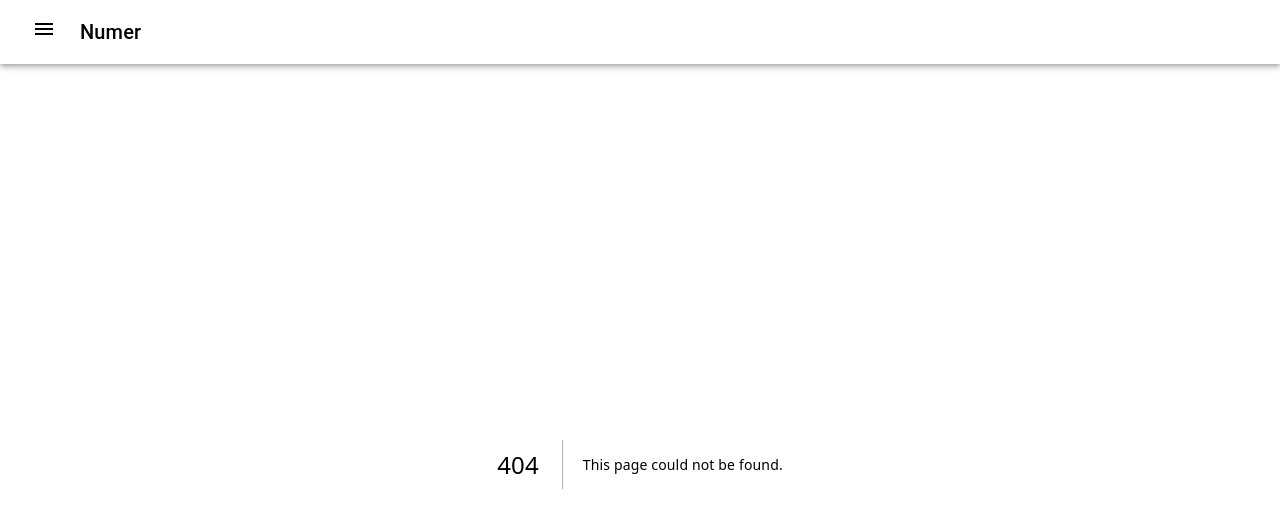
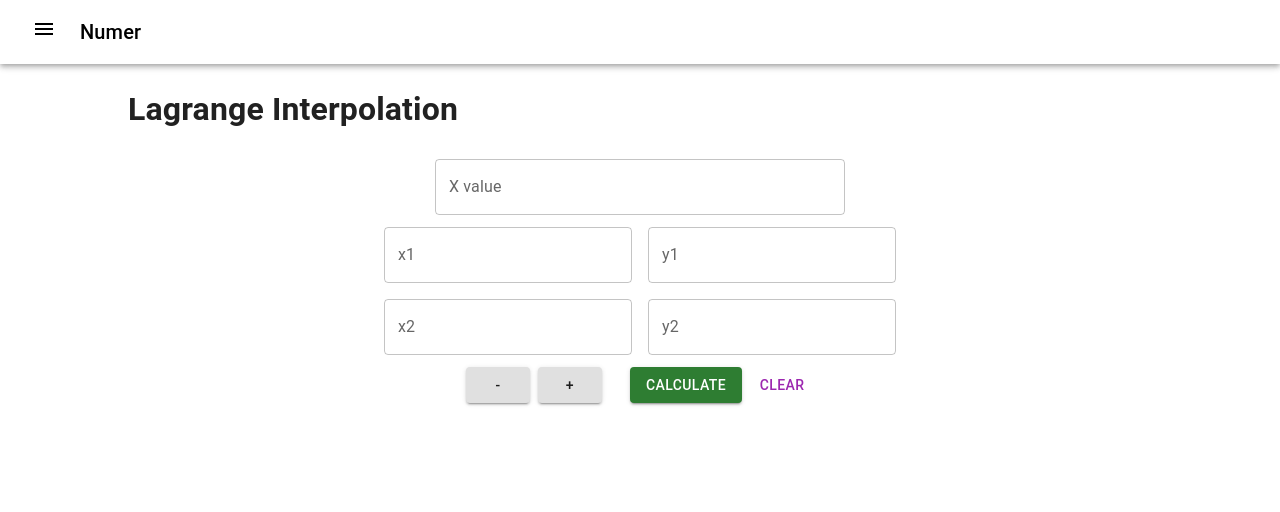
Before and after one commit to bsWiwat/numer-web, a Next.js app: page /interpolation/lagrange in a window 1280 px wide. Before the commit this address had no page. Shown: the top 512 px of the page. Built offline with nearby package versions, Linux system fonts and the light colour scheme.

Commit message:
add(): interpolation

```diff
--- /dev/null
+++ b/app/interpolation/lagrange/lagrange.css
@@ -0,0 +1,32 @@
+.container {
+  max-width: 80%;
+  margin: 0 auto;
+  margin-top: 20px;
+}
+
+.input-group {
+  display: flex;
+  flex-direction: column;
+  align-items: center;
+}
+
+.guess-input {
+  display: flex;
+  gap: 5px;
+  justify-content: center;
+  margin-top: 10px;
+}
+
+.plot {
+  margin-top: 30px;
+}
+
+.result {
+  text-align: center;
+  font-size: 18px;
+  background-color: #4caf50;
+  color: #fff;
+  padding: 10px;
+  border-radius: 4px;
+  margin-top: 30px;
+}
--- /dev/null
+++ b/app/interpolation/lagrange/page.tsx
@@ -0,0 +1,160 @@
+"use client";
+
+import { Box, Button, TextField, Typography } from "@mui/material";
+import React, { useState } from "react";
+import "./lagrange.css";
+
+type PointXY = {
+  x: number | null;
+  y: number | null;
+};
+
+type Result = {
+  status: {
+    statusCode: number;
+    statusName: string;
+    message: string;
+  };
+  data: {
+    result: number;
+    fac: number[];
+  };
+};
+
+export default function LagrangeInterpolation() {
+  const [xValue, setXValue] = useState<number | null>(null);
+  const [points, setPoints] = useState<PointXY[]>([
+    { x: null, y: null },
+    { x: null, y: null },
+  ]);
+  const [result, setResult] = useState<number | null>(null);
+
+  const calculateInterpolation = async () => {
+    const requestBody = {
+      xValue: xValue,
+      points: points,
+    };
+
+    try {
+      const response = await fetch(
+        "http://localhost:5006/api/Interpolation/lagrange",
+        {
+          method: "POST",
+          headers: {
+            "Content-Type": "application/json",
+          },
+          body: JSON.stringify(requestBody),
+        }
+      );
+
+      if (!response.ok) {
+        throw new Error("Lagrange response was not ok");
+      }
+
+      const data: Result = await response.json();
+      setResult(data.data.result);
+    } catch (error) {
+      console.error("Error fetching data:", error);
+    }
+  };
+
+  const clearInputs = () => {
+    setXValue(null);
+    setPoints([
+      { x: null, y: null },
+      { x: null, y: null },
+    ]);
+    setResult(null);
+  };
+
+  const handleXValueChange = (e: React.ChangeEvent<HTMLInputElement>) => {
+    setXValue(Number(e.target.value));
+  };
+
+  const handlePointChange = (index: number, key: "x" | "y", value: number) => {
+    const updatedPoints = [...points];
+    updatedPoints[index][key] = value;
+    setPoints(updatedPoints);
+  };
+
+  const addPoint = () => {
+    setPoints([...points, { x: null, y: null }]);
+  };
+
+  const removePoint = () => {
+    if (points.length > 1) {
+      setPoints(points.slice(0, -1));
+    }
+  };
+
+  return (
+    <div className="container">
+      <h1>Lagrange Interpolation</h1>
+      <div className="input-group">
+        <TextField
+          label="X value"
+          type="number"
+          sx={{ m: 0.5, width: 410 }}
+          value={xValue ?? ""}
+          onChange={handleXValueChange}
+        />
+        {points.map((point, index) => (
+          <Box key={index} sx={{ m: 0.5, display: "flex", gap: 1 }}>
+            <TextField
+              label={`x${index + 1}`}
+              type="number"
+              sx={{ m: 0.5 }}
+              onChange={(e) =>
+                handlePointChange(index, "x", Number(e.target.value))
+              }
+            />
+            <TextField
+              label={`y${index + 1}`}
+              type="number"
+              sx={{ m: 0.5 }}
+              placeholder="0"
+              onChange={(e) =>
+                handlePointChange(index, "y", Number(e.target.value))
+              }
+            />
+          </Box>
+        ))}
+        <div className="button-group">
+          <Button
+            variant="contained"
+            color="inherit"
+            sx={{ m: 0.5, width: 6 }}
+            onClick={removePoint}
+          >
+            -
+          </Button>
+          <Button
+            variant="contained"
+            color="inherit"
+            sx={{ m: 0.5, mr: 3, width: 6 }}
+            onClick={addPoint}
+          >
+            +
+          </Button>
+          <Button
+            variant="contained"
+            color="success"
+            sx={{ m: 0.5 }}
+            onClick={calculateInterpolation}
+          >
+            Calculate
+          </Button>
+          <Button color="secondary" sx={{ m: 0.5 }} onClick={clearInputs}>
+            Clear
+          </Button>
+        </div>
+      </div>
+
+      {result !== null && (
+        <Typography variant="h6" sx={{ mt: 2, textAlign: "center" }}>
+          Interpolated Result: {result}
+        </Typography>
+      )}
+    </div>
+  );
+}
--- /dev/null
+++ b/app/interpolation/newton/newton.css
@@ -0,0 +1,32 @@
+.container {
+  max-width: 80%;
+  margin: 0 auto;
+  margin-top: 20px;
+}
+
+.input-group {
+  display: flex;
+  flex-direction: column;
+  align-items: center;
+}
+
+.guess-input {
+  display: flex;
+  gap: 5px;
+  justify-content: center;
+  margin-top: 10px;
+}
+
+.plot {
+  margin-top: 30px;
+}
+
+.result {
+  text-align: center;
+  font-size: 18px;
+  background-color: #4caf50;
+  color: #fff;
+  padding: 10px;
+  border-radius: 4px;
+  margin-top: 30px;
+}
```
Also changed, not shown: app/interpolation/newton/page.tsx (added, +160 -0 lines).
